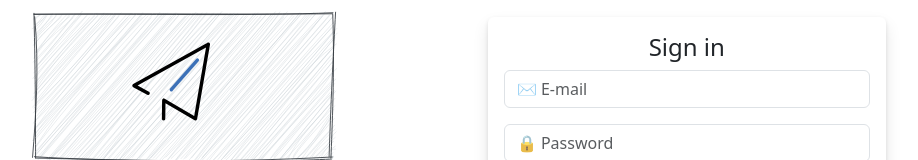
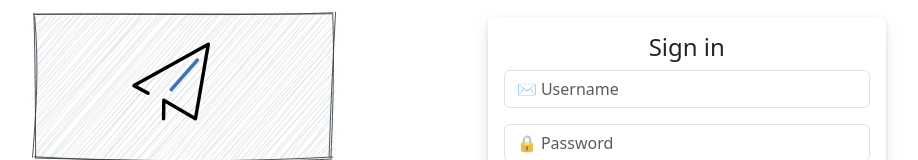
Before and after one commit to No-Woman-No-Work/Glitter-Vue, a Vue app: page /login in a window 1280 px wide. Shown: the part 225-385 px from the top of the page, without its empty margins (183-1101 px from the left). Built offline with nearby package versions, Linux system fonts and the light colour scheme.

Commit message:
change email to username for login

```diff
--- a/src/views/LoginView.vue
+++ b/src/views/LoginView.vue
@@ -18,10 +18,10 @@
 					<form @submit.prevent="login">
 						<div class="mb-3 mt-2">
 							<input
-								type="email"
+								type="username"
 								class="form-control"
-								v-model="email"
-								placeholder="✉️ E-mail"
+								v-model="username"
+								placeholder="✉️ Username"
 							/>
 						</div>
 						<div class="mb-3 mt-2">
@@ -70,7 +70,7 @@ export default {
 					class: "btn-secondary",
 				},
 			],
-			email: "",
+			username: "",
 			password: "",
 			errorMessage: "",
 		};
@@ -79,7 +79,7 @@ export default {
 		async login() {
 			try {
 				const response = await flitterApi.post("/login", {
-					email: this.email,
+					username: this.username,
 					password: this.password,
 				});
 
```
Also changed, not shown: src/models/token.js (added), src/models/user.js (added), src/store/auth/actions.js (added), src/store/auth/getters.js (added), src/store/auth/index.js (added), src/store/auth/mutations.js (added), src/store/auth/state.js (added).
